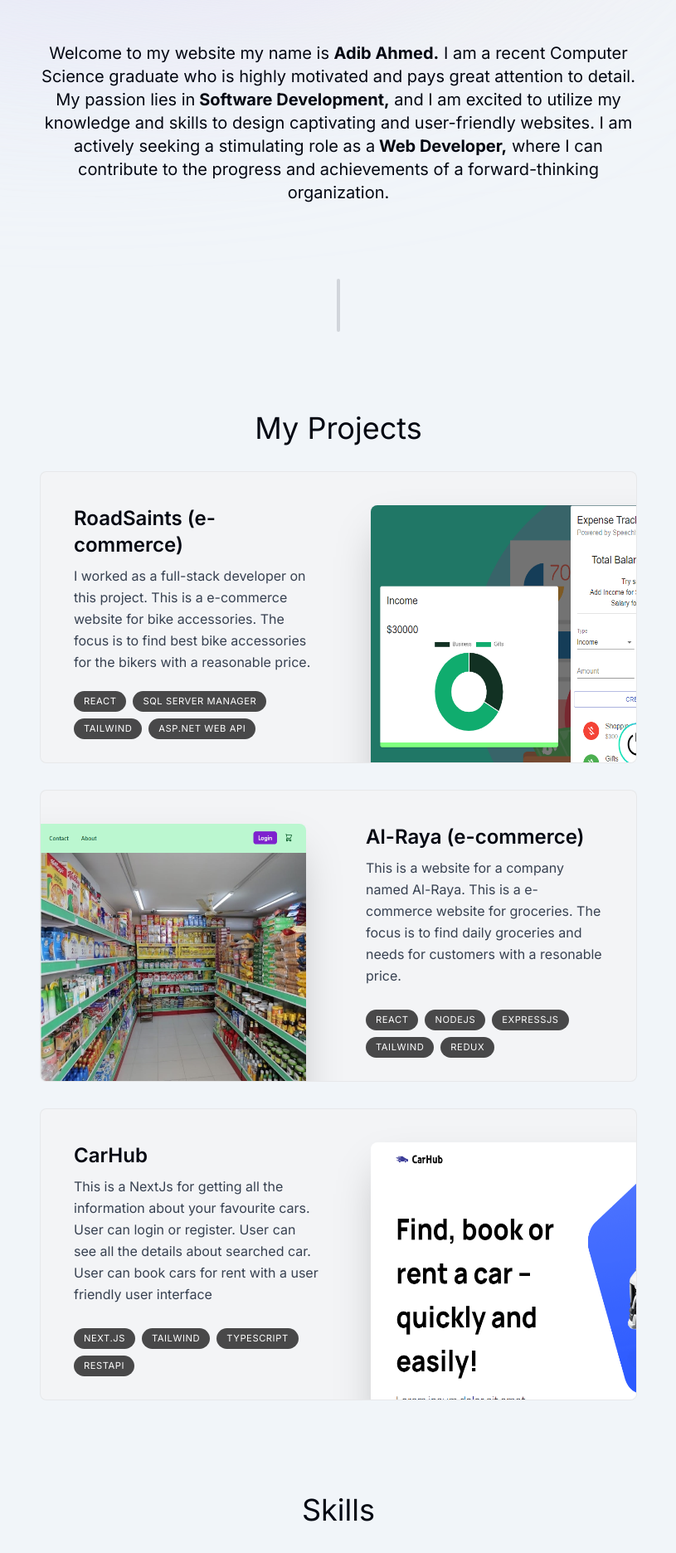
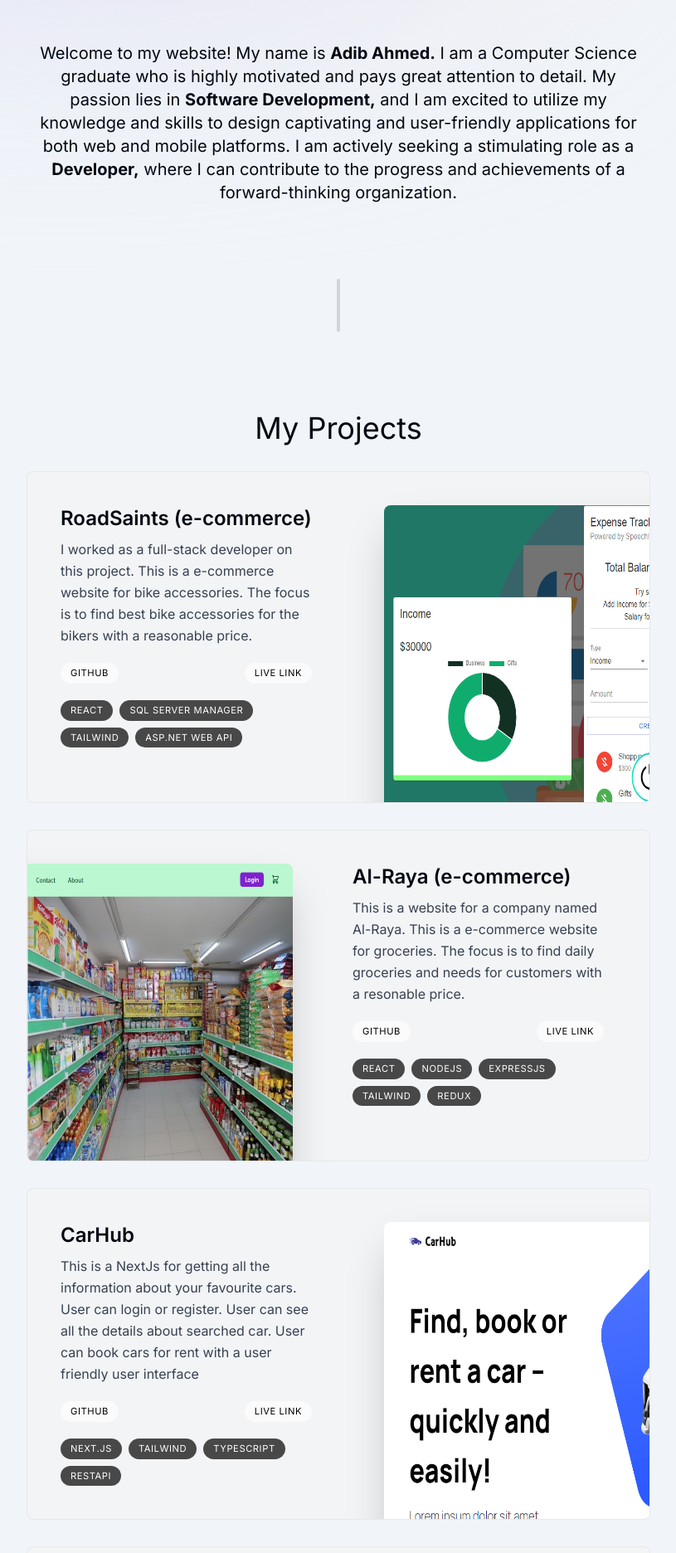
Before and after one commit to AdibAhmed317/portfolio-nextjs, a Next.js app: page / in a window 1280 px wide. Shown: the part 880-2752 px from the top of the page at 83% size, without its empty margins (232-1047 px from the left). Built offline with nearby package versions, Linux system fonts and the light colour scheme.

Commit message:
info update

```diff
--- a/components/About.tsx
+++ b/components/About.tsx
@@ -17,19 +17,19 @@ const About = () => {
       transition={{
         delay: 0.175,
       }}
-      className='mb-28 md:mb-0 max-w-[45rem] text-center leading-10 space-y-6 scroll-mt-28 h-auto md:h-[35vh] justify-center items-center flex flex-col'>
+      className='mb-28 md:mb-0 max-w-[45rem] text-center leading-10 space-y-6 scroll-mt-28 h-auto md:h-[35vh] justify-center items-center flex flex-col'
+    >
       <SectionHeading title={'About me'} />
       <p className='text-xl'>
-        Welcome to my website my name is{' '}
-        <span className='font-bold'> Adib Ahmed.</span> I am a recent Computer
-        Science graduate who is highly motivated and pays great attention to
-        detail. My passion lies in
-        <span className='font-bold'> Software Development,</span> and I am
-        excited to utilize my knowledge and skills to design captivating and
-        user-friendly websites. I am actively seeking a stimulating role as a
-        <span className='font-bold'> Web Developer,</span> where I can
-        contribute to the progress and achievements of a forward-thinking
-        organization.
+        Welcome to my website! My name is{' '}
+        <span className='font-bold'>Adib Ahmed.</span> I am a Computer Science
+        graduate who is highly motivated and pays great attention to detail. My
+        passion lies in <span className='font-bold'>Software Development,</span>{' '}
+        and I am excited to utilize my knowledge and skills to design
+        captivating and user-friendly applications for both web and mobile
+        platforms. I am actively seeking a stimulating role as a{' '}
+        <span className='font-bold'>Developer,</span> where I can contribute to
+        the progress and achievements of a forward-thinking organization.
       </p>
     </motion.section>
   );
--- a/components/Contact.tsx
+++ b/components/Contact.tsx
@@ -1,7 +1,7 @@
 'use client';
 
 import { useSectionInView } from '@/lib/hooks';
-import React, { LegacyRef, useRef } from 'react';
+import React, { LegacyRef, useRef, useState } from 'react';
 import SectionHeading from './SectionHeading';
 import { FaPaperPlane } from 'react-icons/fa';
 import { motion } from 'framer-motion';
@@ -9,10 +9,11 @@ import emailjs from 'emailjs-com';
 
 const Contact = () => {
   const { ref } = useSectionInView('Contact', 0.35);
+  const formRef: LegacyRef<HTMLFormElement> = useRef<HTMLFormElement>(null);
+  const [message, setMessage] = useState('');
 
-  const formRef: LegacyRef<HTMLFormElement> = useRef(null);
-
-  const handleSubmit = () => {
+  const handleSubmit = (event: React.FormEvent<HTMLFormElement>) => {
+    event.preventDefault();
     if (formRef.current) {
       emailjs
         .sendForm(
@@ -24,9 +25,14 @@ const Contact = () => {
         .then(
           (result) => {
             console.log(result.text);
+            setMessage('Your message has been sent successfully!');
+            formRef.current?.reset();
           },
           (error) => {
             console.log(error.text);
+            setMessage(
+              'There was an error sending your message. Please try again.'
+            );
           }
         );
     }
@@ -40,12 +46,13 @@ const Contact = () => {
       initial={{ opacity: 0 }}
       whileInView={{ opacity: 1 }}
       transition={{ duration: 0.5 }}
-      viewport={{ once: true }}>
+      viewport={{ once: true }}
+    >
       <SectionHeading title='Contact' />
       <p className='text-gray-700 dark:text-white/80'>
         You can contact me directly at{' '}
         <a href='mailto:ahmedadib31@gmail.com' className='underline'>
-          ahmedadib317@gmail.com{' '}
+          adib.ah.official069@gmail.com
         </a>
         or use the form below.
       </p>
@@ -53,7 +60,8 @@ const Contact = () => {
       <form
         className='mt-10 flex flex-col dark:text-black'
         ref={formRef}
-        onSubmit={handleSubmit}>
+        onSubmit={handleSubmit}
+      >
         <input
           name='user_name'
           className='h-14 rounded-lg border border-black/10 px-4 my-2 darkModeForm'
@@ -86,11 +94,15 @@ const Contact = () => {
         <button
           type='submit'
           className='flex items-center justify-center gap-2 h-[3rem] w-[8rem] dark:bg-white/20 bg-gray-900 text-white rounded-full outline-none transition-all group
-          focus:scale-110 hover:scale-110 active:scale-105 hover:bg-gray-950'>
+          focus:scale-110 hover:scale-110 active:scale-105 hover:bg-gray-950'
+        >
           Submit{' '}
           <FaPaperPlane className='text-xs opacity-70 transition-all group-hover:translate-x-1 group-hover:-translate-y-1' />
         </button>
       </form>
+      {message && (
+        <p className='mt-4 text-green-500 dark:text-green-400'>{message}</p>
+      )}
     </motion.section>
   );
 };
--- a/components/ProjectCard.tsx
+++ b/components/ProjectCard.tsx
@@ -1,9 +1,9 @@
-'use client';
+"use client";
 
-import React, { useRef } from 'react';
-import { projectsData } from '@/lib/data';
-import Image from 'next/image';
-import { useScroll, motion, useTransform } from 'framer-motion';
+import React, { useRef } from "react";
+import { projectsData } from "@/lib/data";
+import Image from "next/image";
+import { useScroll, motion, useTransform } from "framer-motion";
 
 type ProjectInfoProps = (typeof projectsData)[number];
 
@@ -16,43 +16,65 @@ const ProjectCard = ({
   const ref = useRef<HTMLDivElement>(null);
   const { scrollYProgress } = useScroll({
     target: ref,
-    offset: ['0 1', '1.33 2'],
+    offset: ["0 1", "1.33 2"],
   });
   const scaleProgress = useTransform(scrollYProgress, [0, 1], [0.7, 1]);
   const opacityProgress = useTransform(scrollYProgress, [0, 1], [0.7, 1]);
 
   return (
     <motion.div
-      className='group mb-3 sm:mb-8 last:mb-0'
+      className="group mb-3 sm:mb-8 last:mb-0"
       style={{
         scale: scaleProgress,
         opacity: opacityProgress,
-      }}>
+      }}
+    >
       <section
-        className='text-start bg-gray-100 md:max-w-[45rem] border border-black/5 overflow-hidden pr-0
-        md:pr-8 relative md:h-[22rem] hover:bg-gray-200 transition rounded-lg dark:bg-white/10 dark:hover:bg-white/20'>
+        className="text-start bg-gray-100 md:max-w-[47rem] border border-black/5 overflow-hidden pr-0
+        md:pr-8 relative md:h-[25rem] hover:bg-gray-200 transition rounded-lg dark:bg-white/10 dark:hover:bg-white/20"
+      >
         <div
-          className='pt-4 pb-7 px-5 pl-0 pr-0 sm:pt-0 md:pl-10 md:pr-2 md:pt-10 max-w-[60%] md:max-w-[50%] flex flex-col h-full
-        group-even:ml-[8rem] md:group-even:ml-[22rem]'>
-          <h3 className='text-2xl font-semibold'>{title}</h3>
-          <p className='mt-2 leading-relaxed text-gray-700 dark:text-gray-50'>
+          className="pt-4 pb-7 px-5 pl-0 pr-0 sm:pt-0 md:pl-10 md:pr-2 md:pt-10 max-w-[60%] md:max-w-[50%] flex flex-col h-full
+          group-even:ml-[8rem] md:group-even:ml-[22rem]"
+        >
+          <h3 className="text-2xl font-semibold">{title}</h3>
+          <p className="mt-2 leading-relaxed text-gray-700 dark:text-gray-50">
             {description}
           </p>
-          <ul className='flex flex-wrap mt-4 gap-2 md:mt-auto'>
+          <div>
+            <div className="my-5 flex justify-between">
+              <a
+                target="_blank"
+                href="/"
+                className="bg-white/[0.7] px-3 py-1 text-[0.7rem] uppercase tracking-wider text-black rounded-full mr-2"
+              >
+                Github
+              </a>
+              <a
+                target="_blank"
+                href="/"
+                className="bg-white/[0.7] px-3 py-1 text-[0.7rem] uppercase tracking-wider text-black rounded-full mr-2"
+              >
+                Live Link
+              </a>
+            </div>
+            <ul className="flex flex-wrap mt-4 gap-2 md:mt-auto">
               {tags.map((tag, index) => (
                 <li
-                className='bg-black/[0.7] px-3 py-1 text-[0.7rem] uppercase tracking-wider text-white rounded-full'
-                key={index}>
+                  className="bg-black/[0.7] px-3 py-1 text-[0.7rem] uppercase tracking-wider text-white rounded-full"
+                  key={index}
+                >
                   {tag}
                 </li>
               ))}
             </ul>
           </div>
+        </div>
         <Image
           src={imageUrl}
-          alt='project image'
+          alt="project image"
           quality={95}
-          className='absolute top-[40px] -right-60 md:-right-80 h-[17rem] w-auto md:h-full md:w-[40rem] rounded-lg shadow-2xl
+          className="absolute top-[40px] -right-60 md:-right-80 h-full w-auto md:h-full md:w-[40rem] rounded-lg shadow-2xl
           group-even:right-80
           group-even:-left-60
           md:group-even:-left-80
@@ -65,7 +87,7 @@ const ProjectCard = ({
           group-even:group-hover:translate-y-5
           group-even:group-hover:rotate-3
 
-          group-hover:scale-105'
+          group-hover:scale-105"
         />
       </section>
     </motion.div>
--- a/lib/data.ts
+++ b/lib/data.ts
@@ -51,12 +51,12 @@ export const experiencesData = [
     date: 'October 2023 - December 2023',
   },
   {
-    title: 'Full-Stack Developer',
-    location: 'Dhaka, Bangladesh',
+    title: 'Software Engineer',
+    location: 'Chittagong, Bangladesh',
     description:
-      "I'm now a full-stack developer willing to work as a freelancer. My stack includes React, Next.js, Nest.js, TypeScript, Tailwind, TypeORM, PostgreSQL and MongoDB. I'm open to full-time opportunities.",
+      "I'm now a full-stack software engineer at International Islamic University Chittagong. My stack includes React, React Native, Next.js, Nest.js, TypeScript, Tailwind, TypeORM, PostgreSQL and MongoDB. I'm open to full-time opportunities.",
     icon: React.createElement(FaReact),
-    date: '2024 - present',
+    date: 'May 2024 - present',
   },
 ] as const;
 
@@ -74,6 +74,13 @@ export const projectsData = [
       'This is a website for a company named Al-Raya. This is a e-commerce website for groceries. The focus is to find daily groceries and needs for customers with a resonable price.',
     tags: ['React', 'NodeJs', 'ExpressJs', 'Tailwind', 'Redux'],
     imageUrl: alraya,
+  },
+  {
+    title: 'CarHub',
+    description:
+      'This is a NextJs for getting all the information about your favourite cars. User can login or register. User can see all the details about searched car. User can book cars for rent with a user friendly user interface',
+    tags: ['Next.js', 'Tailwind', 'TypeScript', 'RestAPI'],
+    imageUrl: carhub,
   },
   {
     title: 'CarHub',
--- a/package.json
+++ b/package.json
@@ -22,11 +22,14 @@
     "react-dom": "18.2.0",
     "react-icons": "^4.11.0",
     "react-intersection-observer": "^9.5.2",
+    "react-slick": "^0.30.2",
     "react-vertical-timeline-component": "^3.6.0",
+    "slick-carousel": "^1.8.1",
     "tailwindcss": "3.3.3",
     "typescript": "5.2.2"
   },
   "devDependencies": {
+    "@types/react-slick": "^0.23.13",
     "@types/react-vertical-timeline-component": "^3.3.4"
   }
 }
```
Also changed, not shown: app/layout.tsx (+33 -14 lines), components/Intro.tsx (+22 -11 lines), components/Projects.tsx (+9 -9 lines), 2 other files (tests, documents, lock files or other folders). Lines whose indentation alone changed are shown as unchanged.
